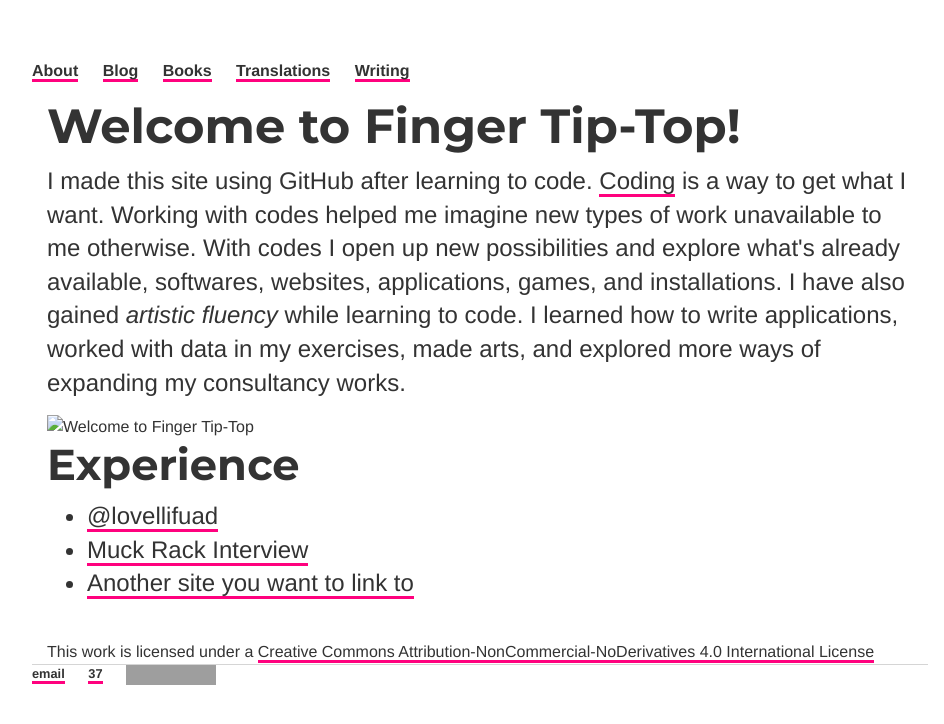
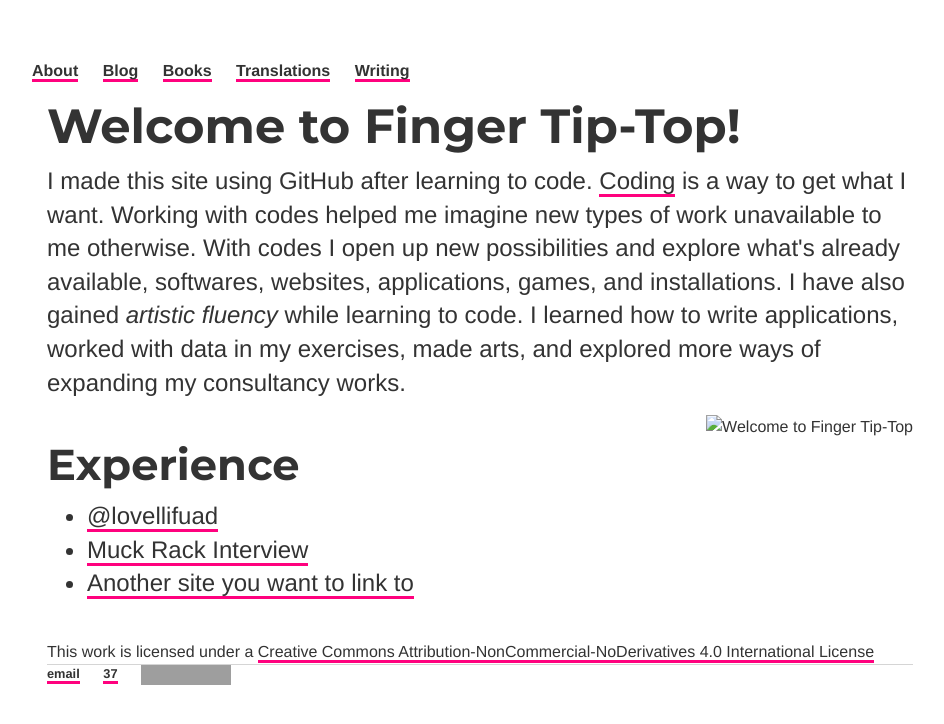
Before and after one commit to ariesti/ariesti.github.io, a Jekyll site: the page built from about/index.html, in a window 1280 px wide. Shown: the top 724 px of the page, without its empty margins (160-1104 px from the left). Built offline with Jekyll 4.4.1, drawn with Linux system fonts in a browser that asks for light colours; grey boxes are pictures that could not be loaded.

Commit message:
Update index.html

```diff
--- a/about/index.html
+++ b/about/index.html
@@ -13,7 +13,9 @@
 			With codes I open up new possibilities and explore what's already available, softwares, websites, applications, games, and installations.
 			I have also gained <i>artistic fluency</i> while learning to code.
 			I learned how to write applications, worked with data in my exercises, made arts, and explored more ways of expanding my consultancy works.</p>
-			<img src="assets/1-ftt.png" alt="Welcome to Finger Tip-Top" style="float:left" />
+			<div class="image1">
+			<img src="assets/3.png" alt="Welcome to Finger Tip-Top" style="float:right" />
+			<div>
 			<br />
 
 		</div>
```
